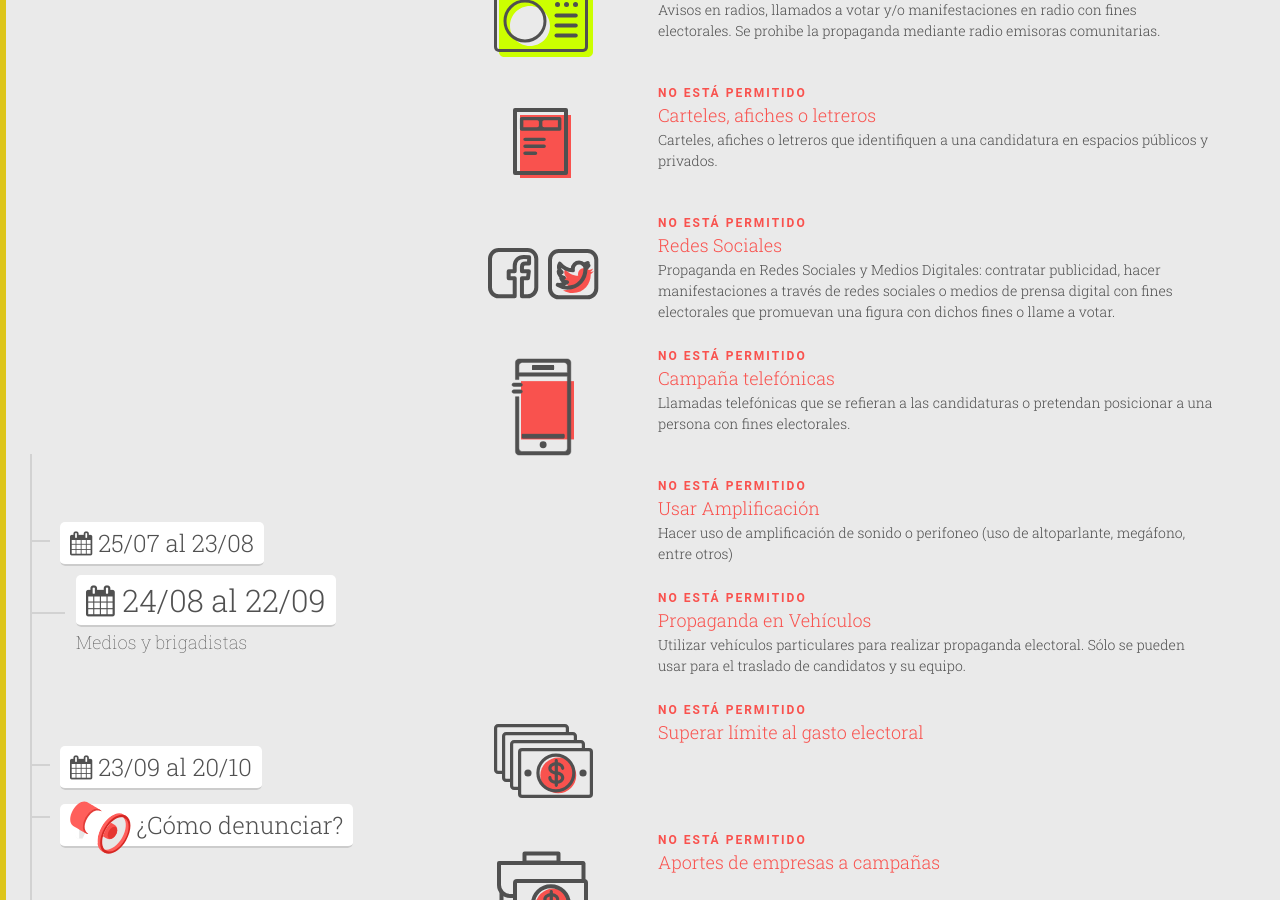
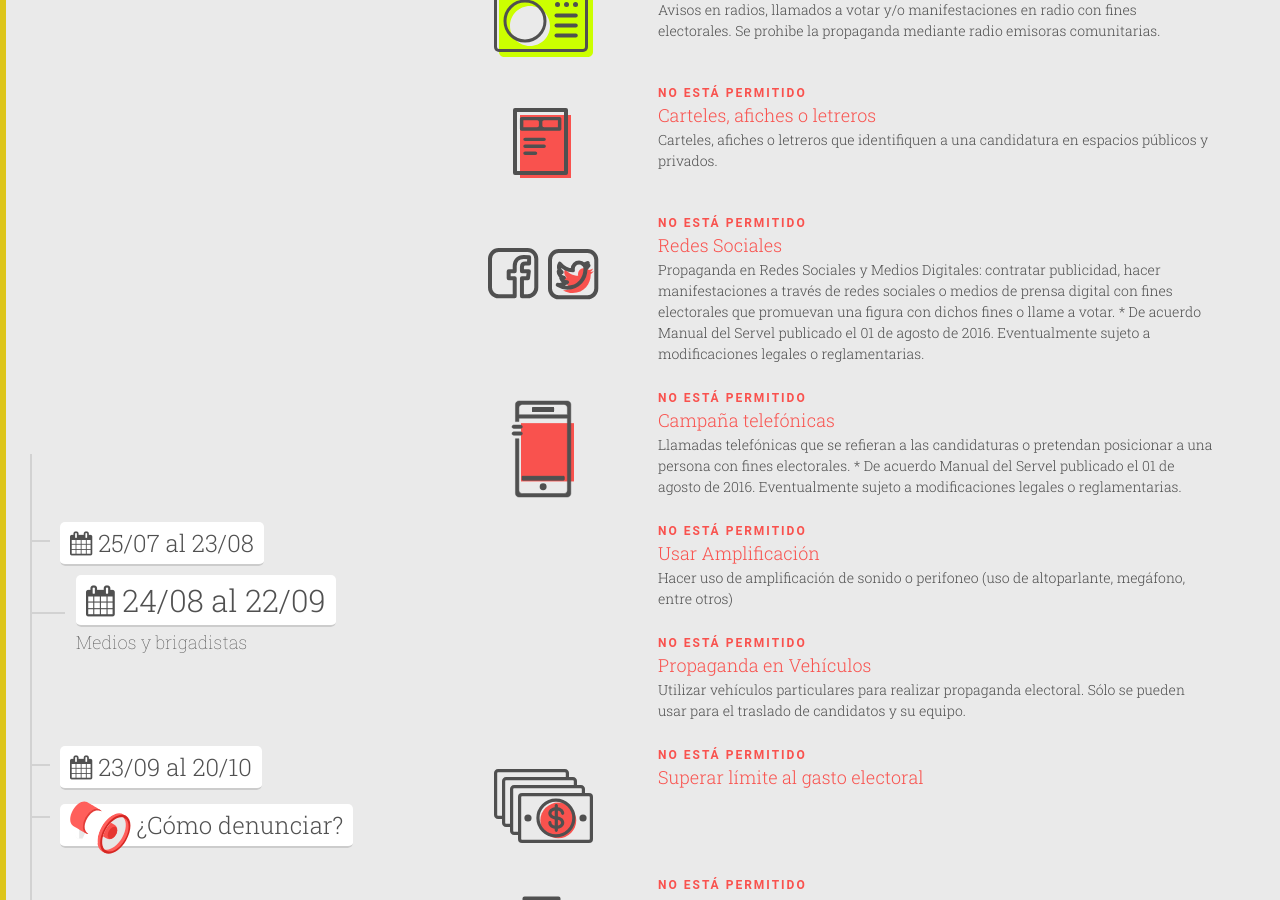
Before and after one commit to ciudadanointeligente/semaforo-electoral, a Jekyll site: the page built from index.html, in a window 1280 px wide and 900 px high, scrolled down 5446 px. Built offline with Jekyll 4.4.1, drawn with Linux system fonts in a browser that asks for light colours; nearby versions of some CDN libraries.

Commit message:
Introduce nota aclaratoria

```diff
--- a/_includes/mediosybrigadistas.html
+++ b/_includes/mediosybrigadistas.html
@@ -110,7 +110,7 @@
     <div class="col-md-6 col-xs-9">
       <div class="tag no">No está permitido</div>
       <div class="no">Redes Sociales</div>
-      <p class="bajada">Propaganda en Redes Sociales y Medios Digitales: contratar publicidad, hacer manifestaciones a través de redes sociales o medios de prensa digital con fines electorales que promuevan una figura con dichos fines o llame a votar.</p>
+      <p class="bajada">Propaganda en Redes Sociales y Medios Digitales: contratar publicidad, hacer manifestaciones a través de redes sociales o medios de prensa digital con fines electorales que promuevan una figura con dichos fines o llame a votar. * De acuerdo Manual del Servel publicado el 01 de agosto de 2016. Eventualmente sujeto a modificaciones legales o reglamentarias.</p>
       </div>
   </div>
   <!-- 13 -->
@@ -119,7 +119,7 @@
     <div class="col-md-6 col-xs-9">
       <div class="tag no">No está permitido</div>
       <div class="no">Campaña telefónicas</div>
-      <p class="bajada">Llamadas telefónicas que se refieran a las candidaturas o pretendan posicionar a una persona con fines electorales.</p>
+      <p class="bajada">Llamadas telefónicas que se refieran a las candidaturas o pretendan posicionar a una persona con fines electorales. * De acuerdo Manual del Servel publicado el 01 de agosto de 2016. Eventualmente sujeto a modificaciones legales o reglamentarias.</p>
     </div>
   </div>
   <!-- 14 -->
```
